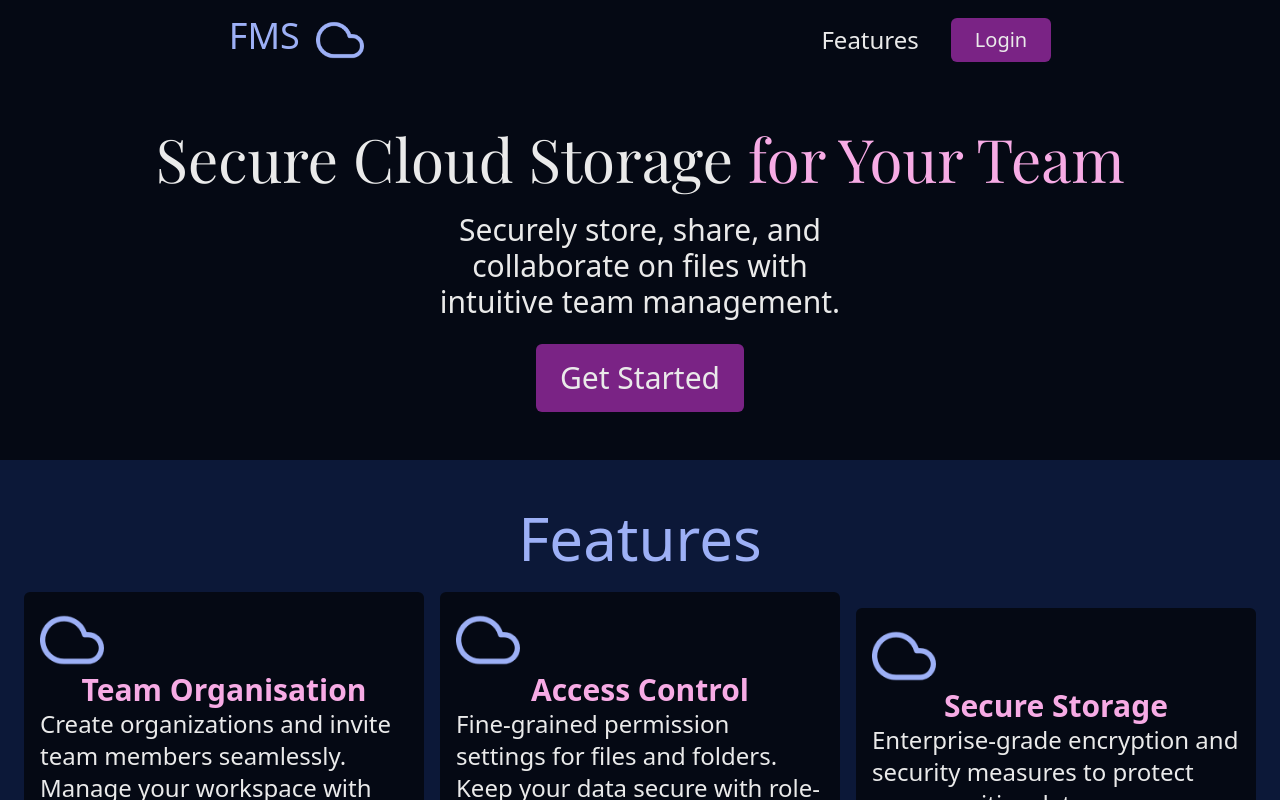
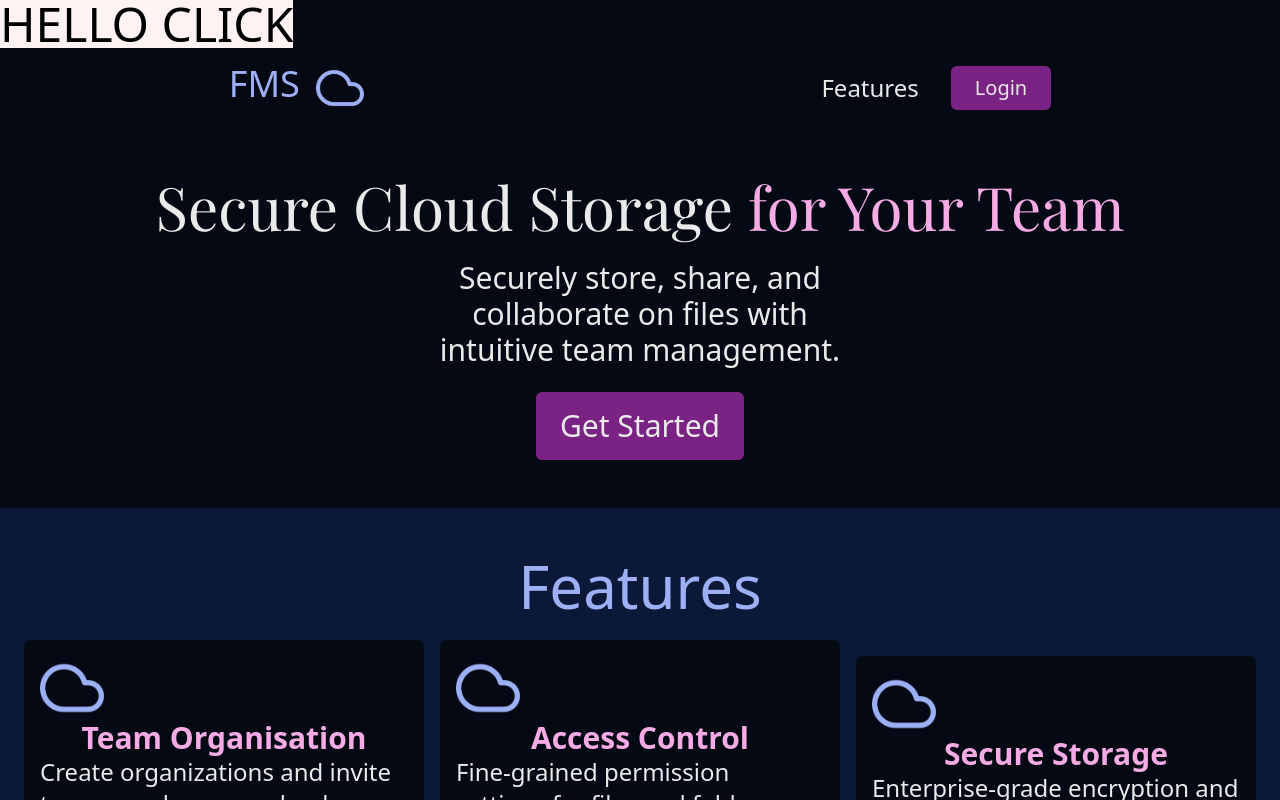
Before and after one commit to 3b00d09/FMS-Frontend, a SvelteKit app: page / in a window 1280 px wide. Shown: the top 800 px of the page. Built offline with nearby package versions, Linux system fonts and the light colour scheme; no server answers.

Commit message:
added toast component barebones

```diff
--- /dev/null
+++ b/src/lib/components/Toast.svelte.ts
@@ -0,0 +1,39 @@
+import { getContext, setContext } from "svelte"
+
+type Status = "error" | "success"
+
+interface ToastState{
+    isActive: boolean,
+    message: string,
+    status: Status
+    triggerToast:(message: string, status: Status, time: number) => void
+}
+
+export class ToastStateClass implements ToastState{
+    isActive = $state(false)
+    message = $state("")
+    status = $state<Status>("success")
+
+
+    triggerToast = (message: string, status: Status, time: number) =>{
+        this.isActive = true
+        this.message = message;
+        this.status = status
+
+        setTimeout(() => {
+            this.isActive = false;
+        }, time);
+    }
+}
+
+
+const DEFAULT_KEY = '$_toast_state';
+
+export const getToastState = (key = DEFAULT_KEY) => {
+	return getContext<ToastState>(key);
+};
+
+export const setToastState = (key = DEFAULT_KEY) => {
+	const toastState = new ToastStateClass();
+	return setContext(key, toastState);
+};
--- a/src/routes/+layout.svelte
+++ b/src/routes/+layout.svelte
@@ -1,8 +1,32 @@
 <script lang="ts">
 	import '../app.css';
+	import { getToastState, setToastState } from '$lib/components/Toast.svelte';
+	import { fly } from 'svelte/transition';
+	import { quintOut } from 'svelte/easing';
+
+	setToastState();
+	const toastState = getToastState();
+
 	let { children } = $props();
+
+	const handleClick = () =>{
+		toastState.triggerToast("ERROR", "success", 3000)
+	}
 </script>
 
 <main class="min-h-screen w-full bg-background text-text overflow-x-hidden">
+	{#if toastState.isActive}
+		<div class="fixed top-4 right-4 z-50">
+			<p
+				class="text-white text-xl p-4 rounded-md shadow-lg"
+				class:bg-green-600={toastState.status === 'success'}
+				class:bg-red-600={toastState.status === 'error'}
+				transition:fly={{ x: 300, duration: 500, easing: quintOut }}
+			>
+				{toastState.message}
+			</p>
+		</div>
+	{/if}
+	<button class="bg-red-50 text-5xl text-black" onclick={handleClick}>HELLO CLICK</button>
 	{@render children()}
 </main>
```
